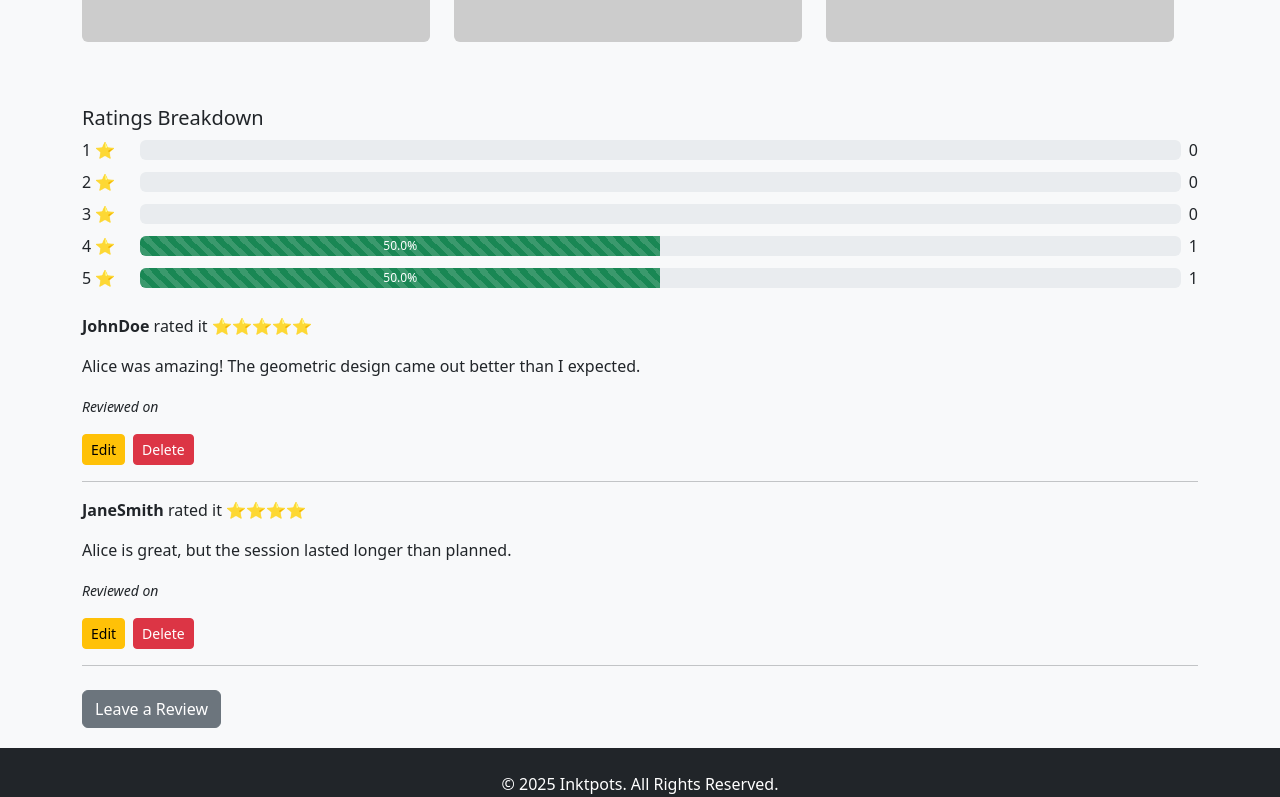
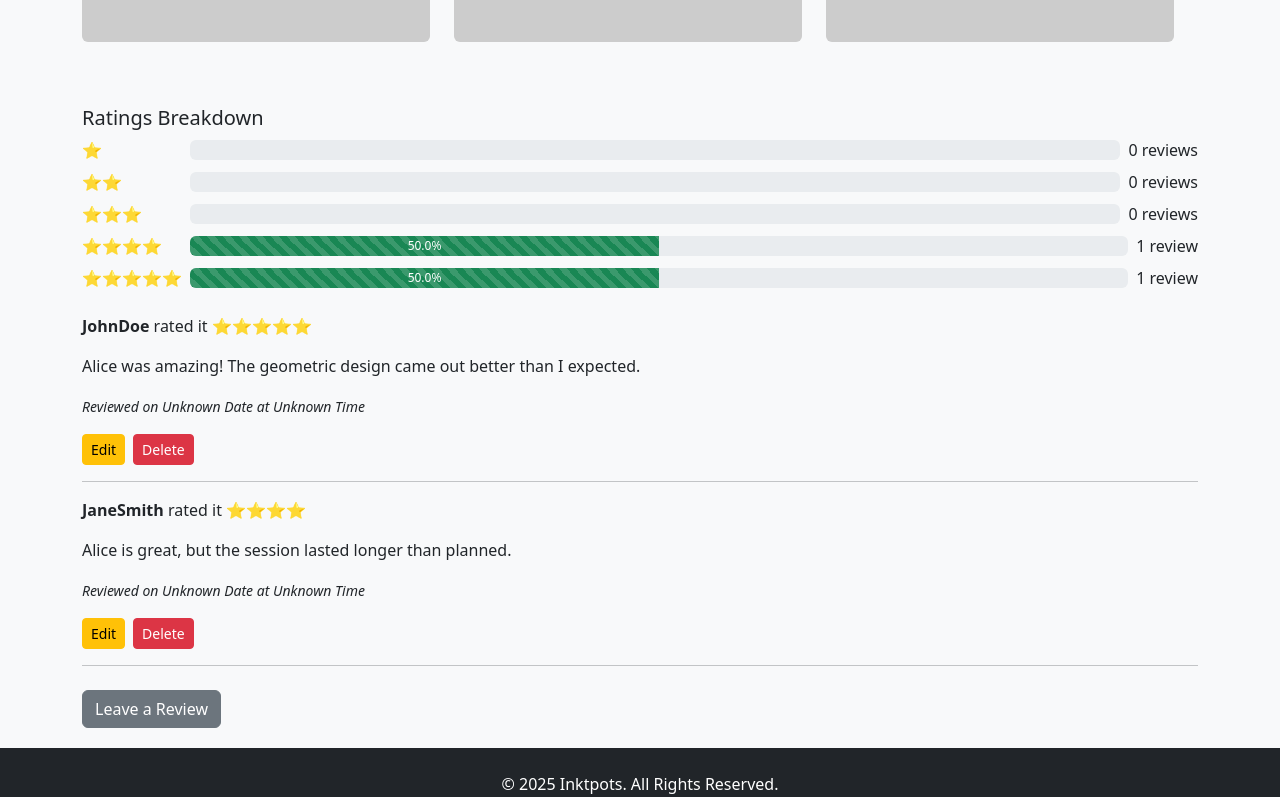
Before and after one commit to emily172/FYP-Tattoo, a React (Vite) app in the folder tattoo-web-app/: page /artists/1 in a window 1280 px wide. Shown: the part 608-1405 px from the top of the page. Built offline with nearby package versions, Linux system fonts and the light colour scheme.

Commit message:
Updated review timestamps with error handling

```diff
--- a/tattoo-web-app/src/pages/ArtistProfile.jsx
+++ b/tattoo-web-app/src/pages/ArtistProfile.jsx
@@ -166,7 +166,6 @@ const ArtistProfile = () => {
           <p>This artist has not uploaded any portfolio items yet.</p>
         )}
       </div>
-
       {/* Ratings Breakdown */}
       <div className="mb-4">
         <h5>Ratings Breakdown</h5>
@@ -174,7 +173,9 @@ const ArtistProfile = () => {
           const percentage = totalReviews ? ((count / totalReviews) * 100).toFixed(1) : 0;
           return (
             <div key={rating} className="d-flex align-items-center mb-2">
-              <span style={{ width: "50px" }}>{rating} ⭐</span>
+              <span style={{ width: "100px" }}>
+                {"⭐".repeat(rating)} {/* Display yellow stars for the rating */}
+              </span>
               <div className="progress flex-grow-1 mx-2" style={{ height: "20px" }}>
                 <div
                   className={`progress-bar progress-bar-striped bg-${
@@ -189,13 +190,14 @@ const ArtistProfile = () => {
                   {percentage}%
                 </div>
               </div>
-              <span>{count}</span>
+              <span>{count} review{count !== 1 ? "s" : ""}</span>
             </div>
           );
         })}
+
       </div>
-           {/* Reviews Section */}
-           {sortedReviews.length > 0 ? (
+                    {/* Reviews Section */}
+      {sortedReviews.length > 0 ? (
         sortedReviews.map((review, index) => (
           <div key={index} className="mb-3">
             {isEditing && editingReview.index === index ? (
@@ -211,7 +213,16 @@ const ArtistProfile = () => {
                 <p>{review.comment}</p>
                 <p>
                   <small>
-                    <em>Reviewed on {review.timestamp}</em>
+                    <em>
+                      Reviewed on{" "}
+                      {review.timestamp
+                        ? new Date(review.timestamp).toLocaleDateString()
+                        : "Unknown Date"}{" "}
+                      at{" "}
+                      {review.timestamp
+                        ? new Date(review.timestamp).toLocaleTimeString()
+                        : "Unknown Time"}
+                    </em>
                   </small>
                 </p>
                 <div>
@@ -236,7 +247,6 @@ const ArtistProfile = () => {
       ) : (
         <p>No reviews yet. Be the first to leave a review!</p>
       )}
-
 
       {/* Leave a Review Button */}
       <div className="mt-4">
--- a/tattoo-web-app/src/pages/ReviewForm.jsx
+++ b/tattoo-web-app/src/pages/ReviewForm.jsx
@@ -29,11 +29,12 @@ const ReviewForm = () => {
   const handleSubmit = (e) => {
     e.preventDefault();
 
-    // Create a new review object
+    // Create a new review object with a timestamp
     const newReview = {
       username,
       rating: parseInt(rating),
       comment,
+      timestamp: new Date().toISOString(), // Add current date and time as timestamp
     };
 
     // Add the new review to the current reviews state
@@ -56,8 +57,8 @@ const ReviewForm = () => {
 
     // Navigate back to the artist's profile page
     navigate(`/artists/${artist.id}`);
+  };
 
-  };
 
   if (!artist) {
     return (
@@ -131,7 +132,16 @@ const ReviewForm = () => {
         <hr />
         <p>
           <small>
-                  <em>Reviewed on {review.timestamp}</em>
+            <em>
+              Reviewed on{" "}
+              {review.timestamp
+                ? new Date(review.timestamp).toLocaleDateString()
+                : "Unknown Date"}{" "}
+              at{" "}
+              {review.timestamp
+                ? new Date(review.timestamp).toLocaleTimeString()
+                : "Unknown Time"}
+            </em>
           </small>
         </p>
       </div>
@@ -140,6 +150,7 @@ const ReviewForm = () => {
     <p>No reviews yet. Be the first to leave a review!</p>
   )}
 </div>
+
     </div>
   );
 };
```
Lines whose indentation alone changed are shown as unchanged.
